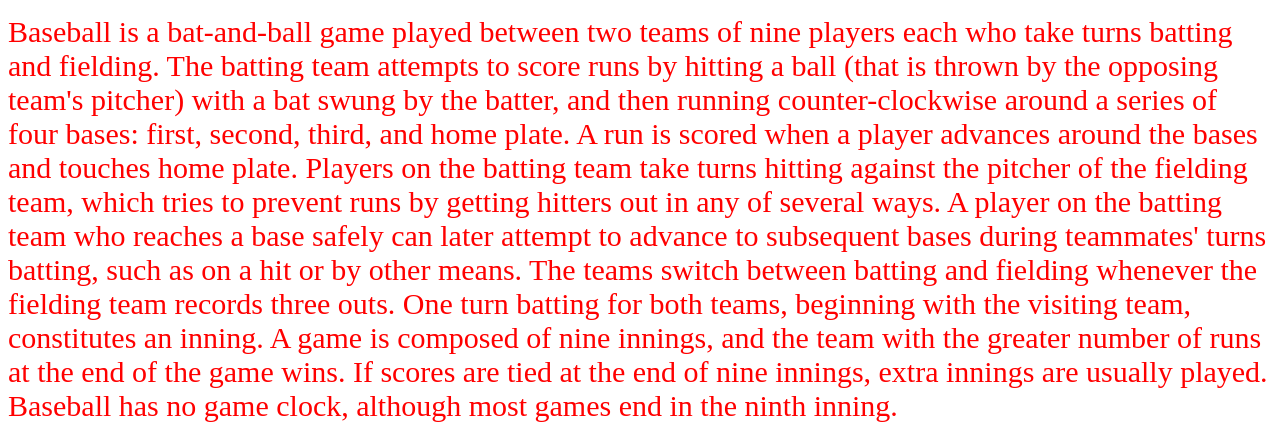
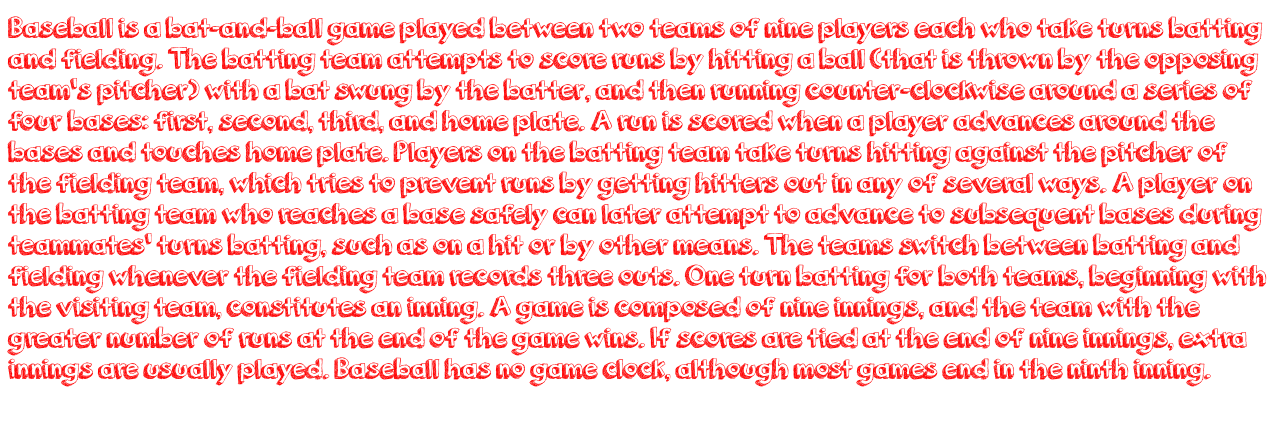
Before and after one commit to wessleygutierrez/wessleygutierrez.github.io, a plain HTML site: page homework/article/index.html in a window 1280 px wide. Shown: the part 150-573 px from the top of the page. Drawn offline with Linux system fonts and the light colour scheme.

Commit message:
Fixed locations and fonts
Replaced corrupt font files with working ones and changed style sheet according to new font file.

```diff
--- a/homework/article/css/styles.css
+++ b/homework/article/css/styles.css
@@ -16,7 +16,7 @@ body{
 
 @font-face{
 	font-family: SnowtopCaps;
-	src: url(../fonts/orange-juice-2.0.otf);
+	src: url(../fonts/orange-juice-2.0.ttf);
 }
 
 .copyright{
```
Also changed, not shown: fonts/Poppins-Bold.ttf, fonts/Poppins-Medium.ttf, homework/article/fonts/orange-juice-2.0.otf (deleted), homework/article/fonts/orange-juice-2.0.ttf (added).
